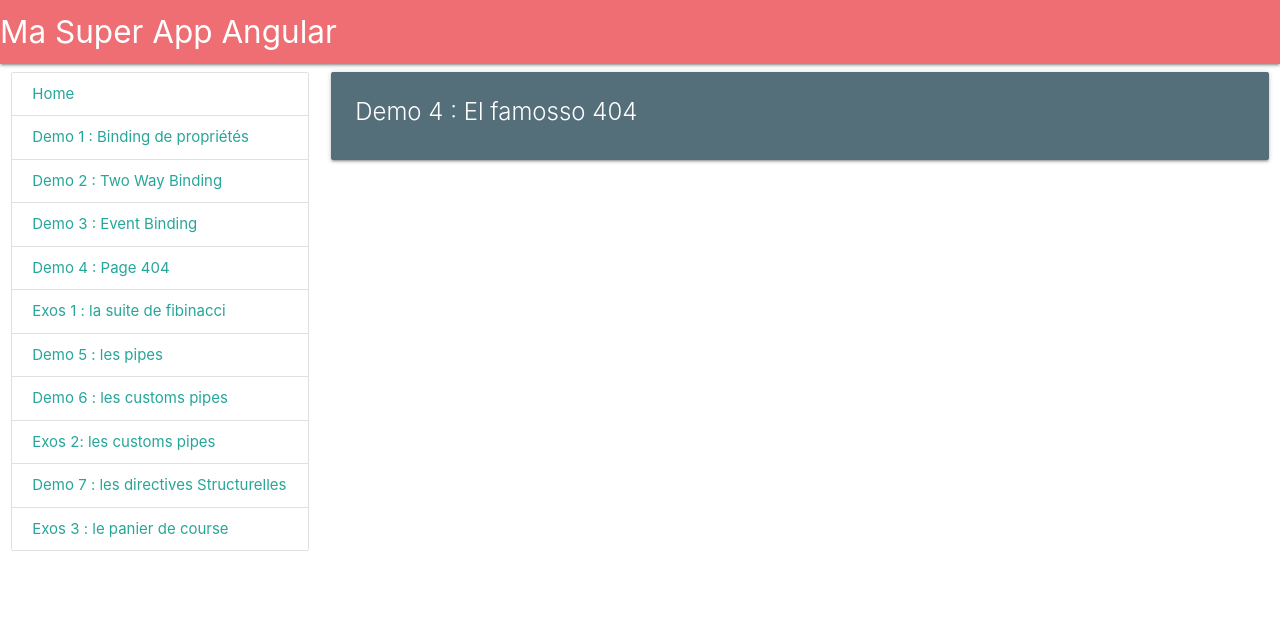
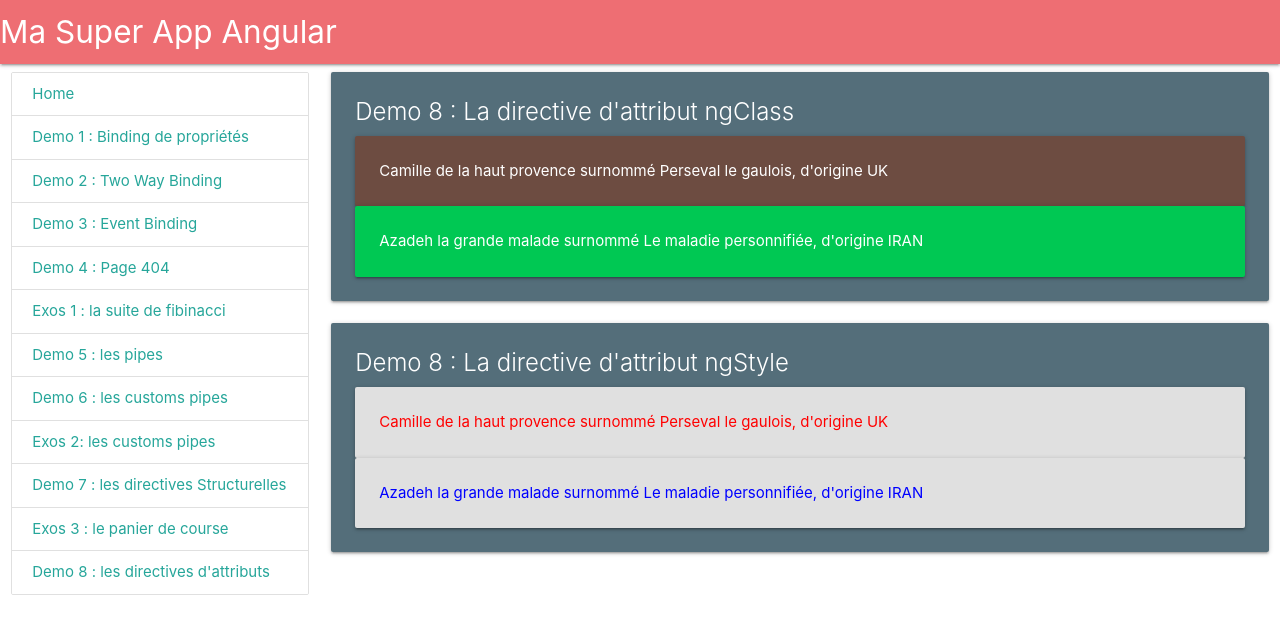
Before and after one commit to evengyl/demoBxl_angular, an Angular app: page /demo/demo8 in a window 1280 px wide. Shown: the top 634 px of the page. Built offline with nearby package versions, Linux system fonts and the light colour scheme.

Commit message:
directive d'attribut demo8

```diff
--- a/src/app/app-routing.module.ts
+++ b/src/app/app-routing.module.ts
@@ -7,6 +7,7 @@ import { Demo4Component } from './components/demo/demo4/demo4.component';
 import { Demo5Component } from './components/demo/demo5/demo5.component';
 import { Demo6Component } from './components/demo/demo6/demo6.component';
 import { Demo7Component } from './components/demo/demo7/demo7.component';
+import { Demo8Component } from './components/demo/demo8/demo8.component';
 import { Exos1Component } from './components/exos/exos1/exos1.component';
 import { Exos2Component } from './components/exos/exos2/exos2.component';
 import { Exos3Component } from './components/exos/exos3/exos3.component';
@@ -22,6 +23,7 @@ const routes: Routes = [
     { path : 'demo5', component : Demo5Component },
     { path : 'demo6', component : Demo6Component },
     { path : 'demo7', component : Demo7Component },
+    { path : 'demo8', component : Demo8Component },
   ] },
 
   { path : "exos", children : [
--- a/src/app/app.module.ts
+++ b/src/app/app.module.ts
@@ -21,6 +21,7 @@ import { TimeConverterPipe } from './components/exos/exos2/time-converter.pipe';
 import { Demo7Component } from './components/demo/demo7/demo7.component';
 import { Exos3Component } from './components/exos/exos3/exos3.component';
 import { CalculateTVAPipe } from './components/exos/exos3/calculate-tva.pipe';
+import { Demo8Component } from './components/demo/demo8/demo8.component';
 
 @NgModule({
   declarations: [
@@ -41,6 +42,7 @@ import { CalculateTVAPipe } from './components/exos/exos3/calculate-tva.pipe';
     Demo7Component,
     Exos3Component,
     CalculateTVAPipe,
+    Demo8Component,
   ],
   imports: [
     BrowserModule,
--- /dev/null
+++ b/src/app/components/demo/demo8/demo8.component.html
@@ -0,0 +1,26 @@
+<div class="row">
+    <div class="col s12">
+        <div class="card blue-grey darken-1">
+            <div class="card-content white-text">
+                <span class="card-title">Demo 8 : La directive d'attribut ngClass</span>
+                <!--<p *ngFor="let person of persons" [ngClass]="person.color" class="card-panel">
+                    {{ person.nom }} surnommé {{person.surnom}}, d'origine {{person.origin}}
+                </p>-->
+                <p *ngFor="let person of persons" [ngClass]="getClass(person.origin)" class="card-panel">
+                    {{ person.nom }} surnommé {{person.surnom}}, d'origine {{person.origin}}
+                </p>
+            </div>
+        </div>
+    </div>
+
+    <div class="col s12">
+        <div class="card blue-grey darken-1">
+            <div class="card-content white-text">
+                <span class="card-title">Demo 8 : La directive d'attribut ngStyle</span>
+                <p *ngFor="let person of persons" [ngStyle]="{'color' : getStyle(person.origin)}" class="card-panel grey lighten-2">
+                    {{ person.nom }} surnommé {{person.surnom}}, d'origine {{person.origin}}
+                </p>
+            </div>
+        </div>
+    </div>
+</div>
--- /dev/null
+++ b/src/app/components/demo/demo8/demo8.component.ts
@@ -0,0 +1,59 @@
+import { Component, OnInit } from '@angular/core';
+
+@Component({
+  selector: 'app-demo8',
+  templateUrl: './demo8.component.html'
+})
+export class Demo8Component implements OnInit {
+
+  public persons = [
+    {
+      nom : "Camille de la haut provence",
+      surnom : "Perseval le gaulois",
+      dicton : "C'est pas faux",
+      origin : "UK",
+      lang : "prusse",
+      color : "orange darken-4"
+    },
+    {
+      nom : "Azadeh la grande malade",
+      surnom : "Le maladie personnifiée",
+      dicton : "C'est pas faux",
+      origin : "IRAN",
+      lang : "prusse",
+      color : "orange"
+    }
+  ]
+
+  constructor() { }
+
+  ngOnInit(): void {
+  }
+
+  getClass(origin : string)
+  {
+    switch(origin)
+    {
+      case 'UK' :
+        return "brown darken-1"
+      case 'IRAN' :
+        return "green accent-4"
+      default :
+        return "red"
+    }
+  }
+
+  getStyle(origin : string)
+  {
+    switch(origin)
+    {
+      case 'UK' :
+        return "red"
+      case 'IRAN' :
+        return "blue"
+      default :
+        return "black"
+    }
+  }
+
+}
--- a/src/app/components/navbar/navbar.component.html
+++ b/src/app/components/navbar/navbar.component.html
@@ -10,4 +10,5 @@
   <a routerLink="exos/exos2" class="collection-item">Exos 2: les customs pipes</a>
   <a routerLink="demo/demo7" class="collection-item">Demo 7 : les directives Structurelles</a>
   <a routerLink="exos/exos3" class="collection-item">Exos 3 : le panier de course</a>
+  <a routerLink="demo/demo8" class="collection-item">Demo 8 : les directives d'attributs</a>
 </div>
```
